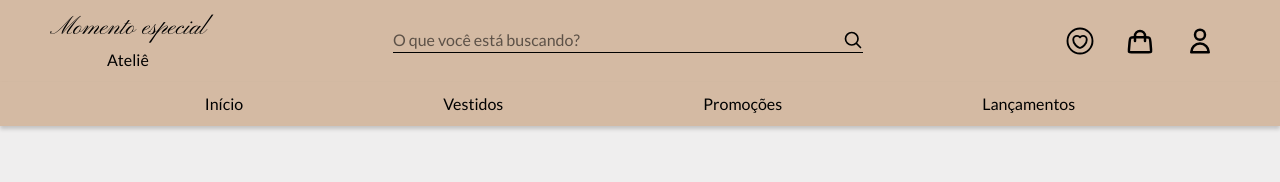
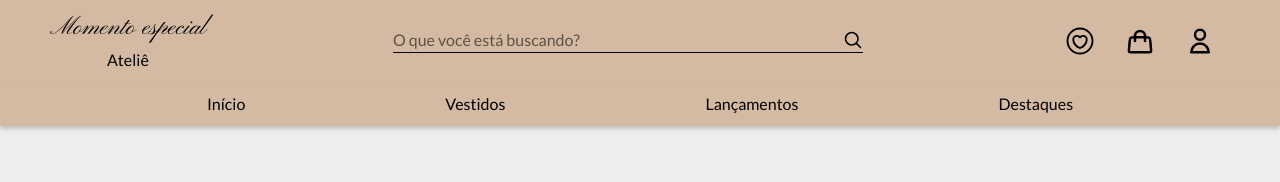
Before and after one commit to LucasGabrielAntonete/Hackaton, a Vue app in the folder frontend/: page / in a window 1280 px wide. Shown: the top 182 px of the page. Built offline with nearby package versions, Linux system fonts and the light colour scheme.

Commit message:
inverter listagem

```diff
--- a/frontend/src/components/HeaderVue.vue
+++ b/frontend/src/components/HeaderVue.vue
@@ -105,10 +105,10 @@
         <h5>Vestidos</h5>
       </div>
       <div class="component-nav">
-        <h5>Promoções</h5>
+        <h5>Lançamentos</h5>
       </div>
       <div class="component-nav">
-        <h5>Lançamentos</h5>
+        <h5>Destaques</h5>
       </div>
     </nav>
   </header>
```
